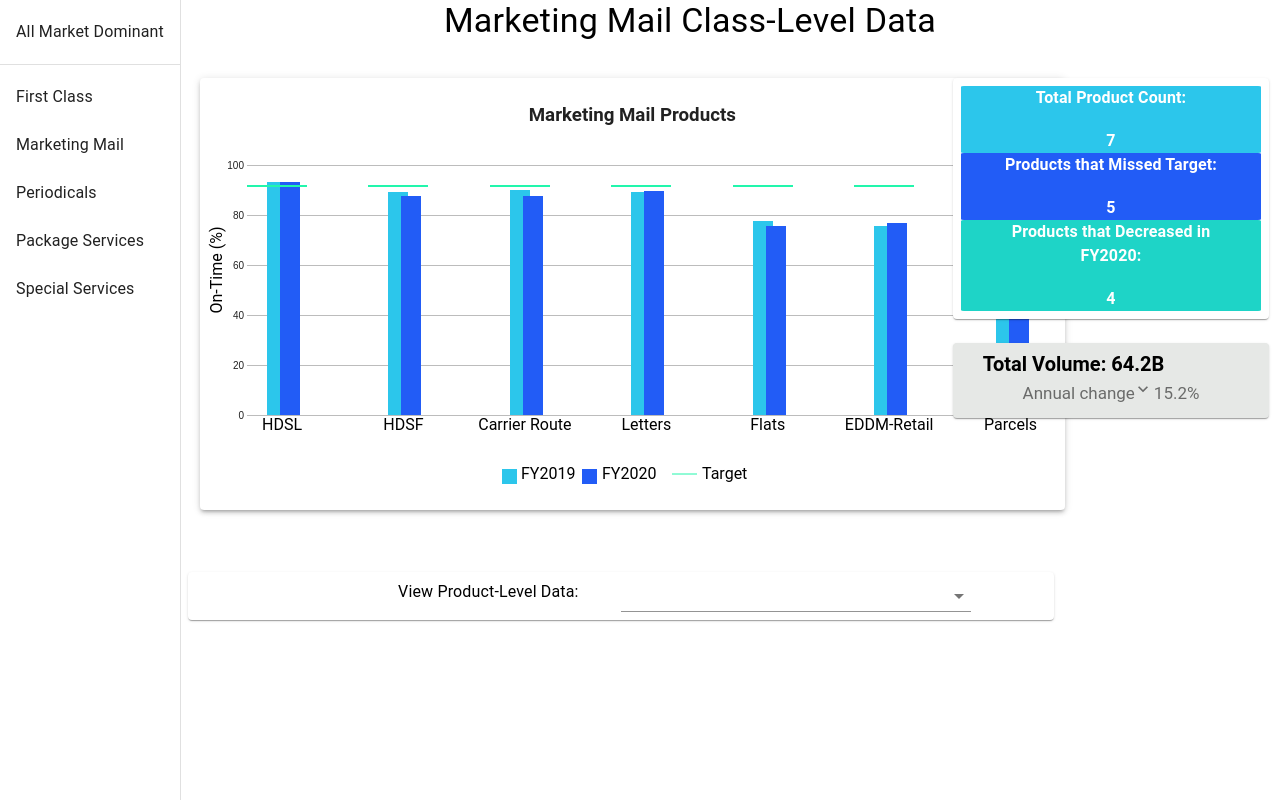
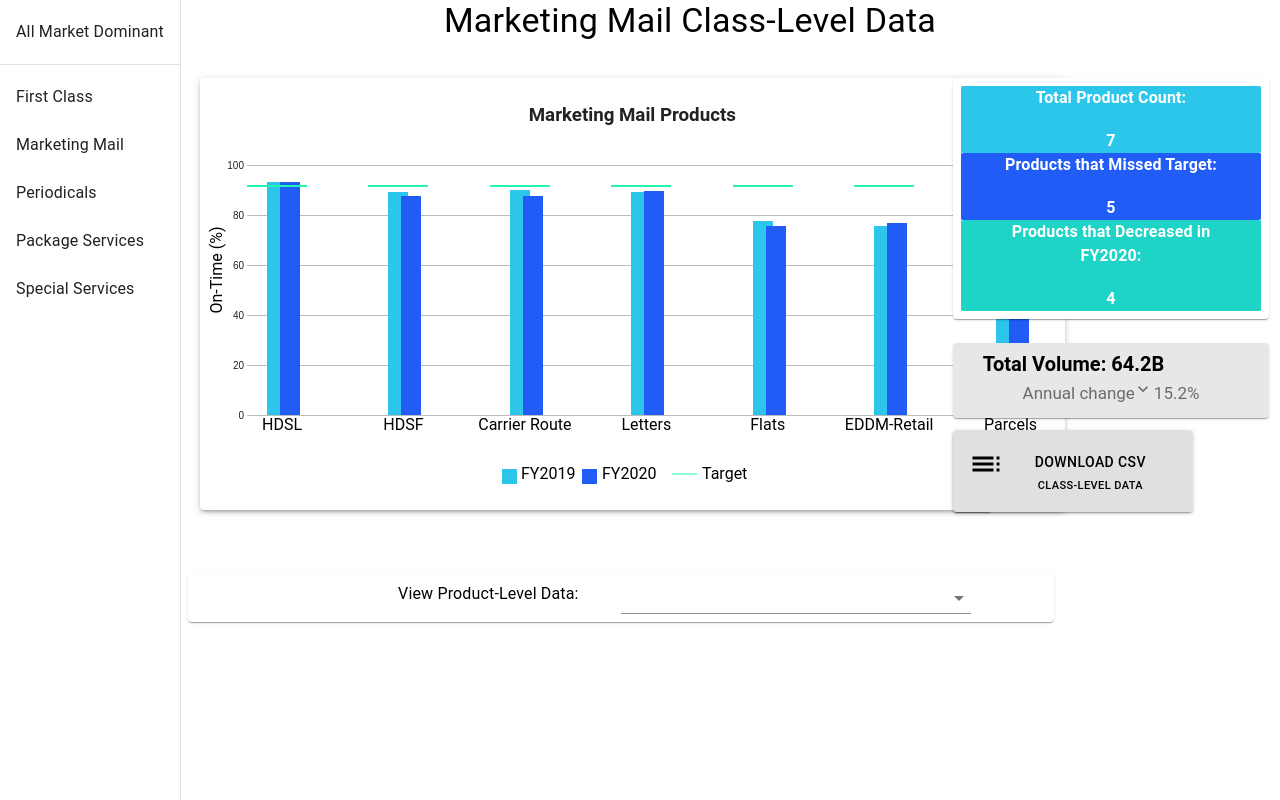
Before and after one commit to Uvacoder/USPS-service-dashbaord, a React (Create React App) app in the folder service-dashboard/: page /marketing-mail in a window 1280 px wide. Built offline with nearby package versions, Linux system fonts and the light colour scheme.

Commit message:
download button added

```diff
--- a/service-dashboard/package.json
+++ b/service-dashboard/package.json
@@ -10,6 +10,7 @@
     "@testing-library/user-event": "^12.8.3",
     "d3": "^7.0.0",
     "react": "^17.0.2",
+    "react-csv": "^2.0.3",
     "react-dom": "^17.0.2",
     "react-router-dom": "^5.2.0",
     "react-scripts": "4.0.3",
--- /dev/null
+++ b/service-dashboard/src/DashComponents/DownloadButton.jsx
@@ -0,0 +1,53 @@
+import { CSVLink } from "react-csv";
+import { makeStyles } from "@material-ui/core/styles";
+import Button from "@material-ui/core/Button";
+import TocIcon from "@material-ui/icons/Toc";
+import Grid from "@material-ui/core/Grid";
+
+const useStyles = makeStyles((theme) => ({
+  button: {
+    padding: "-2rem",
+    // width: "350%",
+    width: "15rem",
+    color: "black",
+    font: "roboto",
+  },
+  icon: {
+    transform: "scale(1.5)",
+    marginTop: "1rem",
+  },
+  dataName: {
+    fontSize: "11px",
+    marginTop: "-.8rem",
+  },
+}));
+
+export const DownloadButton = (props) => {
+  const { propData, dataName } = props;
+
+  const classes = useStyles();
+
+  return (
+    <CSVLink data={propData}>
+      <Button className={classes.button} variant="contained">
+        <div>
+          <Grid container direction="row">
+            <Grid item xs={2}>
+              <TocIcon className={classes.icon} />
+            </Grid>
+            <Grid item xs={10}>
+              <p> Download CSV</p>
+            </Grid>
+            <Grid item xs={2}></Grid>
+
+            <Grid item xs={10}>
+              <p className={classes.dataName}>{dataName}</p>
+            </Grid>
+          </Grid>
+        </div>
+      </Button>
+    </CSVLink>
+  );
+};
+
+export default DownloadButton;
--- a/service-dashboard/src/DashComponents/VolumeChange.jsx
+++ b/service-dashboard/src/DashComponents/VolumeChange.jsx
@@ -40,11 +40,7 @@ const useStyles = makeStyles({
 export const VolumeChange = (props) => {
   const { propData } = props;
 
-  console.log("volCompoonent", propData);
-
   const volumeData = propData[0];
-
-  console.log("volCompoonent", volumeData);
 
   const classes = useStyles();
 
--- a/service-dashboard/src/mailClassComponents/AllMarketDominant.jsx
+++ b/service-dashboard/src/mailClassComponents/AllMarketDominant.jsx
@@ -10,11 +10,12 @@ import MDCompositeContainer from "./allMarketDominantComponents/MDCompositeConta
 import VolumeChange from "../DashComponents/VolumeChange";
 import volumeData from "../Data/volume.json";
 import ProductCountTableMD from "../DashComponents/ProductCountTableMD";
+import DownloadButton from "../DashComponents/DownloadButton";
+import countData from "../Data/toLevelProductCounts.json";
 
 import { lightGrey } from "../Design/MyTheme";
-// import ProductCountTableMD from "../../DashComponents/ProductCountTableMD";
-// import ProductCountTableMD from "../DashComponents/ProductCountTableMD";
-// import ProductCountTableMD from "./DashComponents/ProductCountTableMD";
+
+import { CSVLink } from "react-csv";
 
 const useStyles = makeStyles((theme) => ({
   root: {
@@ -42,6 +43,11 @@ export const AllMarketDominant = (props) => {
   );
 
   const totalMDVol = volumeData.filter((row) => row.mailClass === "MD");
+
+  const testData = [
+    { name: "matt", age: 31 },
+    { name: "maria", age: 30 },
+  ];
 
   return (
     <div className={classes.root} id="allMdContainer">
@@ -94,6 +100,13 @@ export const AllMarketDominant = (props) => {
                 <VolumeChange propData={totalMDVol} />
               </div>
             </Paper>
+            <div style={{ marginTop: "10%" }}> </div>
+            {/* <Paper> */}
+            <DownloadButton
+              propData={countData}
+              dataName={"Market Dominant Data"}
+            />
+            {/* </Paper> */}
           </Grid>
         </Grid>
       </Grid>
--- a/service-dashboard/src/mailClassComponents/MarketingMailComponents/MarketingMailClass.jsx
+++ b/service-dashboard/src/mailClassComponents/MarketingMailComponents/MarketingMailClass.jsx
@@ -14,6 +14,8 @@ import ProductCountTableData from "../../DashComponents/ProductCountTable";
 import VolumeChange from "../../DashComponents/VolumeChange";
 import ProductDropdown from "../../DashComponents/ProductDropdown";
 import ProductPage from "../ProductPage";
+
+import DownloadButton from "../../DashComponents/DownloadButton";
 
 import { lightGrey } from "../../Design/MyTheme";
 
@@ -88,6 +90,13 @@ export const MarketingMail = (props) => {
               >
                 <VolumeChange propData={volDataMM} />
               </Paper>
+              <div style={{ marginTop: "30%" }}></div>
+              <Paper>
+                <DownloadButton
+                  propData={mmAnnualData}
+                  dataName={"Class-Level Data"}
+                />
+              </Paper>
             </Grid>
           </Grid>
         </Grid>
--- a/service-dashboard/src/mailClassComponents/ProductPage.jsx
+++ b/service-dashboard/src/mailClassComponents/ProductPage.jsx
@@ -4,6 +4,9 @@ import ProductGraph from "../DashComponents/ProductGraph";
 import QuarterlyVolume from "../DashComponents/QuarterlyVolume";
 import { Grid, Paper, Divider } from "@material-ui/core";
 import { makeStyles } from "@material-ui/core/styles";
+
+import DownloadButton from "../DashComponents/DownloadButton";
+import countData from "../Data/toLevelProductCounts.json";
 
 export const ProductPage = (props) => {
   const { selectedProductId } = props;
@@ -65,6 +68,11 @@ const ProductPageFull = (props) => {
               <Paper className={classes.quarterlyContainer}>
                 <QuarterlyVolume propData={productData} />
               </Paper>
+              <div style={{ marginTop: "10%" }}></div>
+              <DownloadButton
+                propData={productData}
+                dataName={"Quarterly Data"}
+              />
             </Grid>
           </Grid>
         </div>
```
Also changed, not shown: 1 other file (tests, documents, lock files or other folders).
